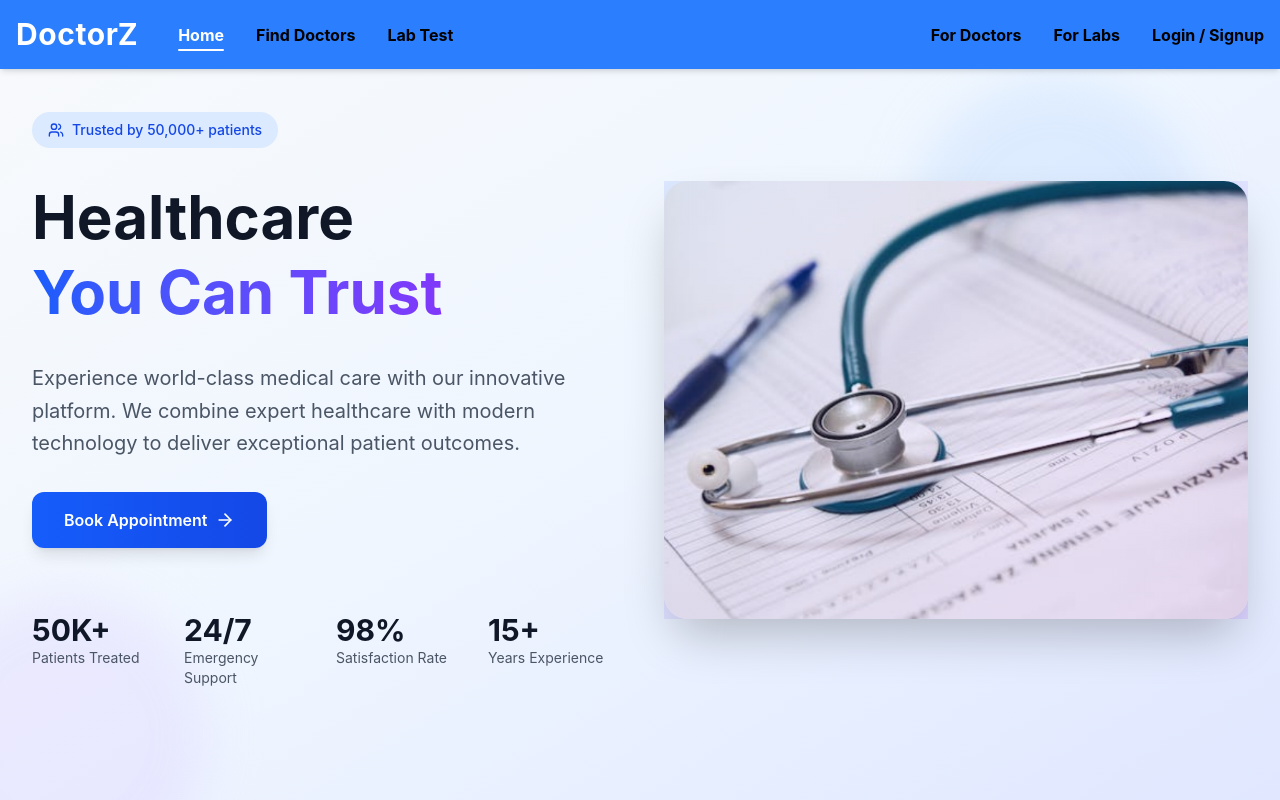
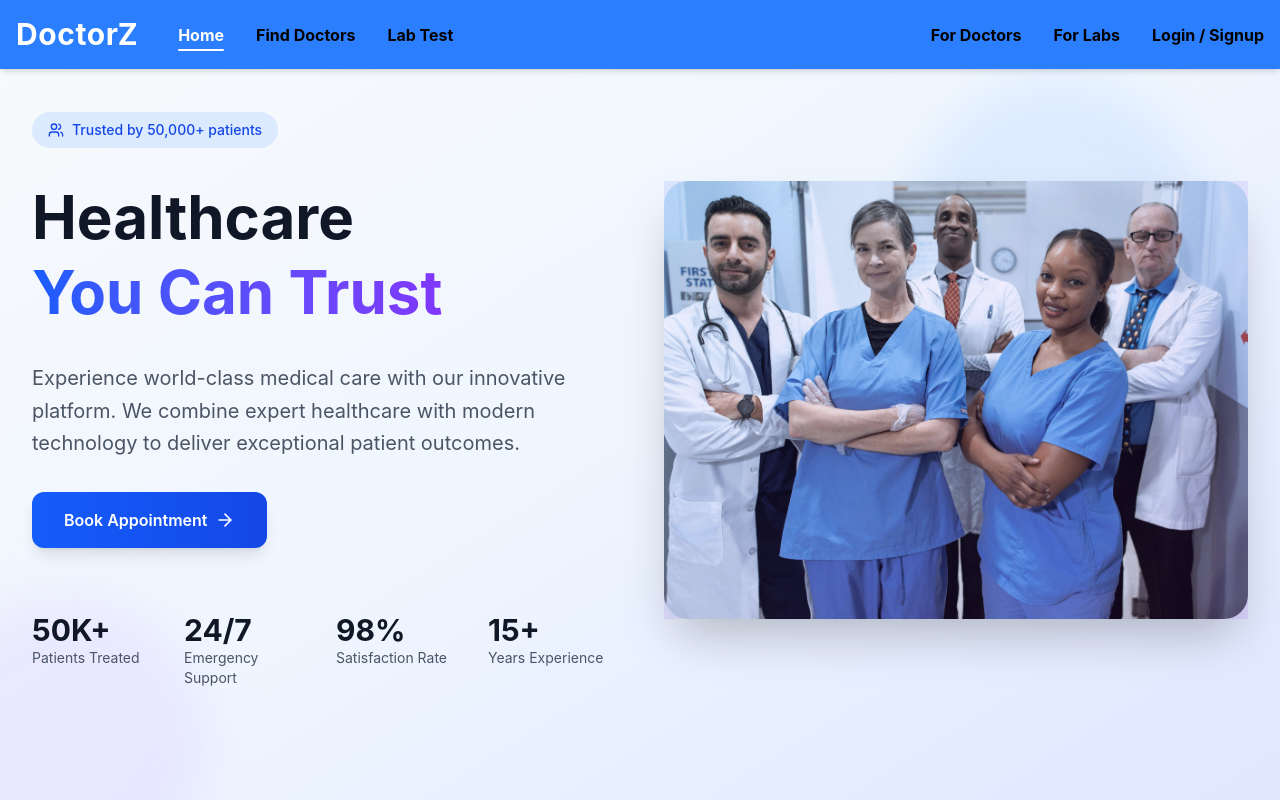
Before and after one commit to UtkarshShrivastava1/DoctorZ, a React (Vite) app in the folder Client/: page / in a window 1280 px wide. Shown: the top 800 px of the page. Built offline with nearby package versions, Linux system fonts and the light colour scheme.

Commit message:
minor-update

```diff
--- a/Client/src/Components/Home.jsx
+++ b/Client/src/Components/Home.jsx
@@ -134,7 +134,7 @@ const Home = () => {
             <div className="relative">
               <div className="aspect-[4/3] rounded-3xl overflow-hidden shadow-2xl bg-gray-100">
                 <img
-                  src="/assets/banner.png" // from public/assets/banner.png
+                  src="/assets/banner.jpg" // from public/assets/banner.png
                   alt="Healthcare banner"
                   className="w-full h-full object-cover"
                   loading="eager"
```
Also changed, not shown: Client/public/assets/banner.jpg (added).
